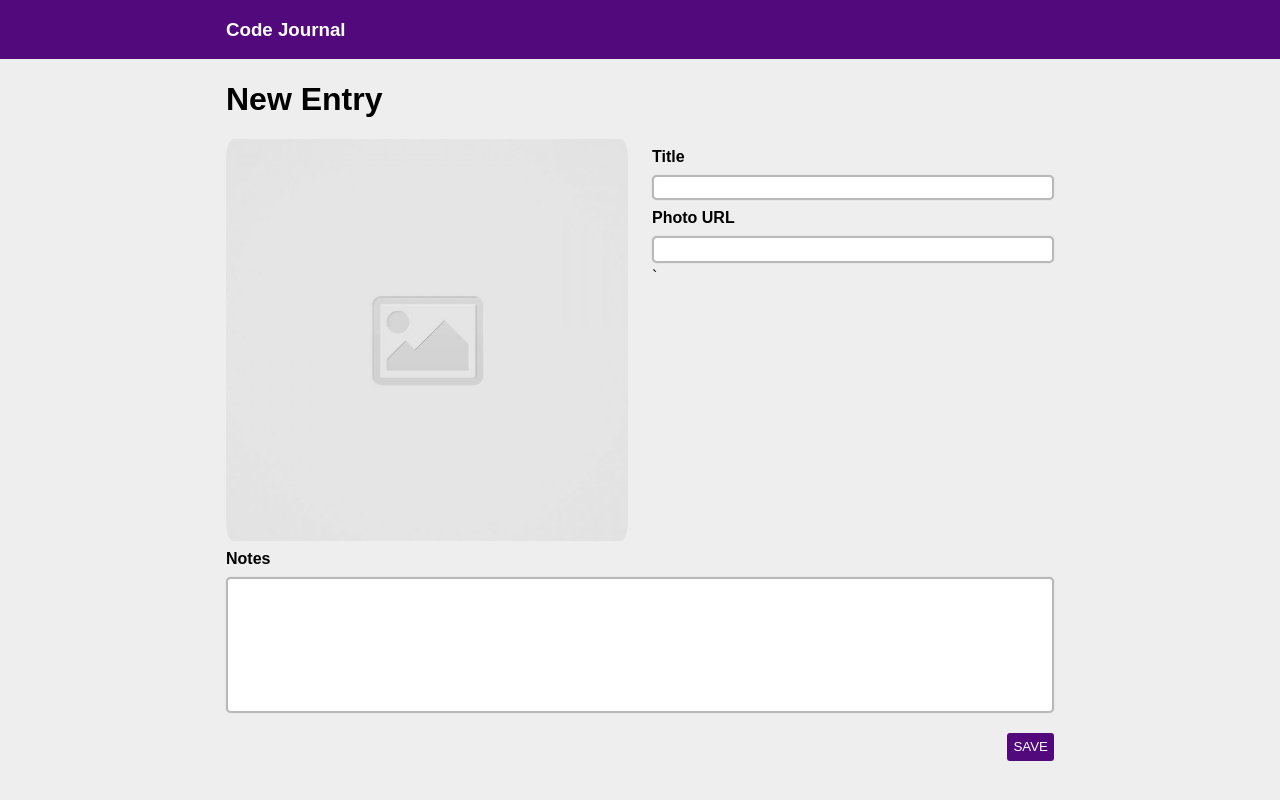
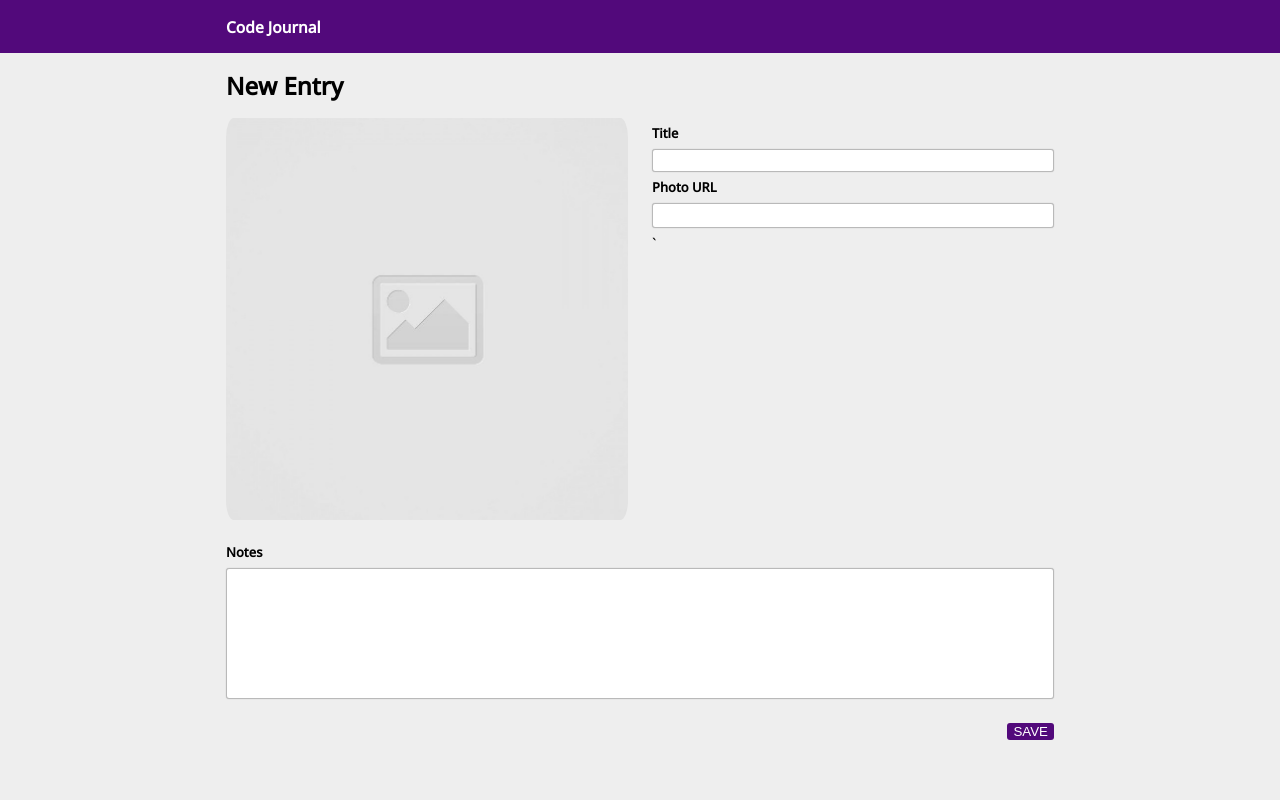
Before and after one commit to btoomepuu/code-journal, a website: page index.html in a window 1280 px wide. Drawn offline with nearby package versions, Linux system fonts and the light colour scheme.

Commit message:
added css file

```diff
--- a/css/styles.css
+++ b/css/styles.css
@@ -1,15 +1,30 @@
+@import url("https://fonts.googleapis.com/css2?family=Open+Sans:wght@300;400;500&display=swap");
+
 body {
   background-color: rgb(238, 238, 238);
-  font-family: sans-serif;
+  font-family:
+    "Open Sans",
+    sans-serif;
 }
 
 header {
   background-color: rgb(82, 9, 123);
   color: white;
+  font-size: smaller;
+}
+
+.new-entry-title {
+  font-size: x-large;
 }
 
 img {
   border-radius: 20px;
+  max-width: 100%;
+  height: auto;
+}
+
+.entry-img {
+  margin-bottom: 2%;
 }
 
 input,
@@ -19,15 +34,19 @@ textarea {
   width: 100%;
   line-height: 1.6;
   margin: 5px 0;
+  outline: none;
   font-weight: bold;
-  outline: none;
+  font-size: small;
 }
 
 input,
 textarea {
-  border: 2px solid rgb(185, 185, 185);
-  border-radius: 5px;
+  border: 1px solid rgb(185, 185, 185);
+  border-radius: 3px;
   box-shadow: 0 0 1px rgb(173, 173, 173);
+  font-family:
+    "Open Sans",
+    sans-serif;
 }
 
 textarea {
@@ -47,7 +66,6 @@ button {
   color: white;
   border-radius: 3px;
   border-style: none;
-  line-height: 2;
 }
 
 .save-button {
```
